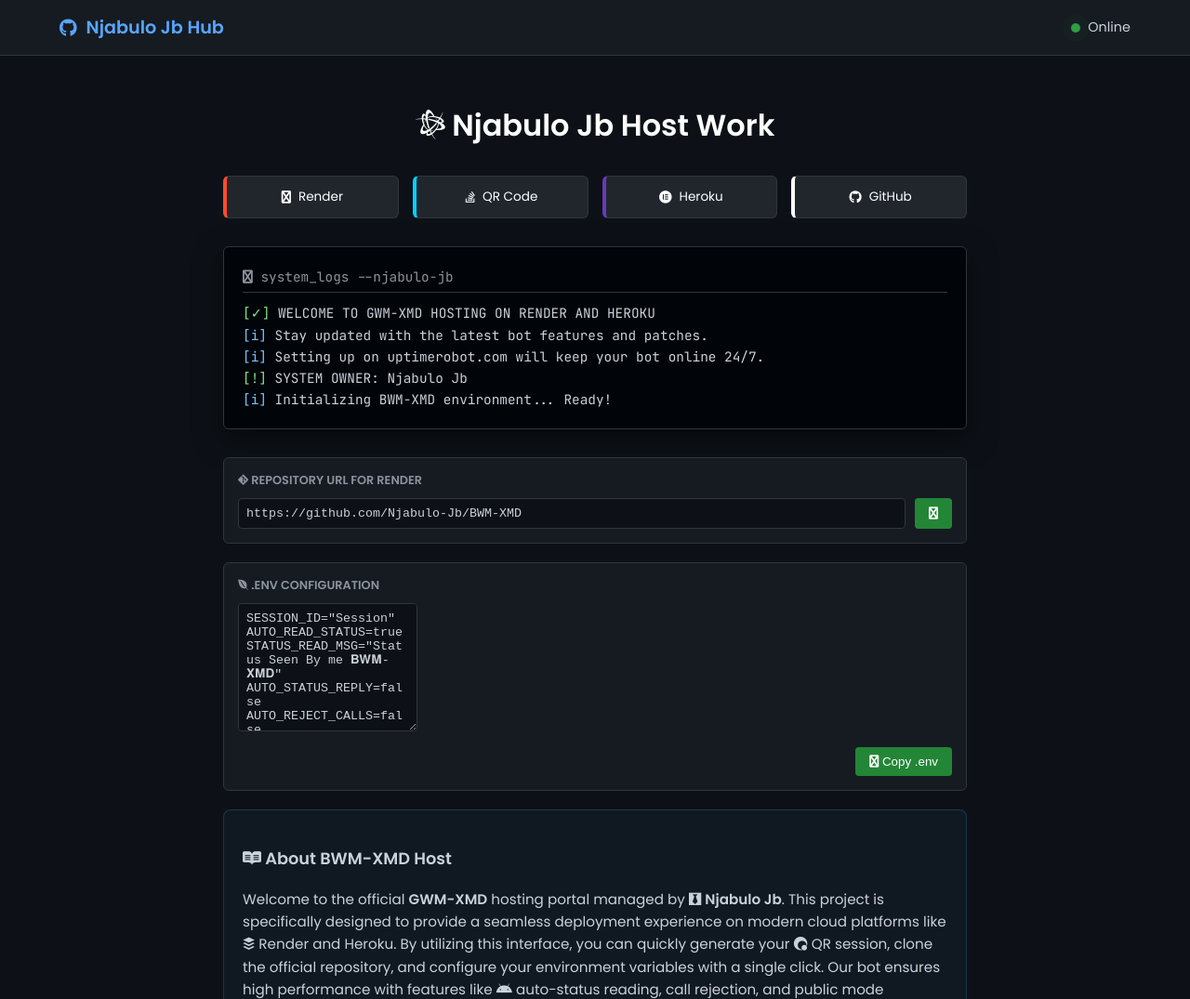
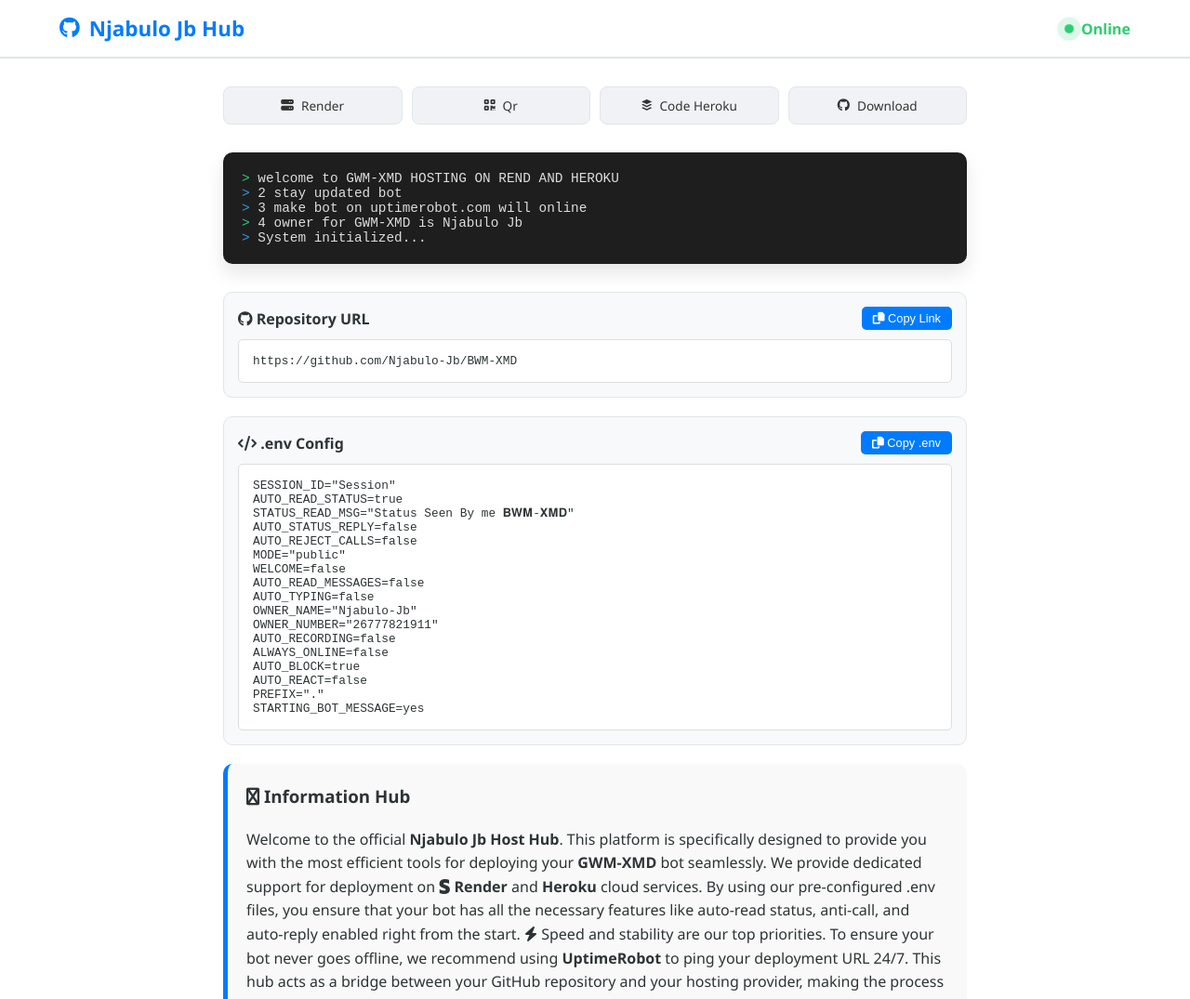
Before and after one commit to NjabuloJf/Test, a website: page index.html in a window 1280 px wide. Shown: the top 1075 px of the page at 93% size. Drawn offline with Linux system fonts and the light colour scheme.

Commit message:
Update index.html

```diff
--- a/index.html
+++ b/index.html
@@ -3,52 +3,44 @@
 <head>
     <meta charset="UTF-8">
     <meta name="viewport" content="width=device-width, initial-scale=1.0">
-    <title>Njabulo Jb Host Work</title>
-    <!-- Font Awesome -->
+    <title>Njabulo Jb Hub</title>
+    <!-- FontAwesome 6.4.0 (Latest) -->
     <link rel="stylesheet" href="https://cdnjs.cloudflare.com/ajax/libs/font-awesome/6.4.0/css/all.min.css">
-    <!-- Google Fonts -->
-    <link href="https://fonts.googleapis.com/css2?family=JetBrains+Mono:wght@400;700&family=Poppins:wght@300;400;600&display=swap" rel="stylesheet">
     <style>
         :root {
-            --bg-color: #0d1117;
-            --card-bg: #161b22;
-            --accent-color: #58a6ff;
-            --text-color: #c9d1d9;
-            --terminal-bg: #010409;
-            --success: #238636;
+            --primary-blue: #007bff;
+            --bg-color: #ffffff; /* White Background */
+            --text-main: #2d3436;
+            --card-bg: #f8f9fa;
+            --border-color: #dfe6e9;
         }
 
         body {
-            font-family: 'Poppins', sans-serif;
+            font-family: 'Segoe UI', Tahoma, Geneva, Verdana, sans-serif;
             background-color: var(--bg-color);
-            color: var(--text-color);
+            color: var(--text-main);
             margin: 0;
             padding: 0;
-            display: flex;
-            flex-direction: column;
-            align-items: center;
         }
 
-        /* Provided Header Styling */
+        /* Header provided by user */
         #mainHeader {
-            width: 100%;
-            background: var(--card-bg);
+            background: #ffffff;
             padding: 15px 5%;
             display: flex;
             justify-content: space-between;
             align-items: center;
-            box-sizing: border-box;
-            border-bottom: 1px solid #30363d;
+            border-bottom: 2px solid var(--border-color);
             position: sticky;
             top: 0;
             z-index: 1000;
         }
 
         .logo {
-            font-size: 1.2rem;
-            font-weight: 700;
-            color: var(--accent-color);
+            font-size: 1.4rem;
+            font-weight: bold;
             text-decoration: none;
+            color: var(--primary-blue);
             display: flex;
             align-items: center;
             gap: 10px;
@@ -58,143 +50,122 @@
             display: flex;
             align-items: center;
             gap: 8px;
-            font-size: 0.9rem;
+            font-weight: 600;
+            color: #2ecc71;
         }
 
         .pulse-dot {
             width: 10px;
             height: 10px;
-            background-color: #2ea043;
+            background-color: #2ecc71;
             border-radius: 50%;
-            box-shadow: 0 0 0 rgba(46, 160, 67, 0.4);
-            animation: pulse 2s infinite;
+            animation: pulse 1.5s infinite;
         }
 
         @keyframes pulse {
-            0% { transform: scale(0.95); box-shadow: 0 0 0 0 rgba(46, 160, 67, 0.7); }
-            70% { transform: scale(1); box-shadow: 0 0 0 10px rgba(46, 160, 67, 0); }
-            100% { transform: scale(0.95); box-shadow: 0 0 0 0 rgba(46, 160, 67, 0); }
+            0% { transform: scale(0.95); box-shadow: 0 0 0 0 rgba(46, 204, 113, 0.7); }
+            70% { transform: scale(1); box-shadow: 0 0 0 10px rgba(46, 204, 113, 0); }
+            100% { transform: scale(0.95); box-shadow: 0 0 0 0 rgba(46, 204, 113, 0); }
         }
 
         .container {
-            width: 90%;
             max-width: 800px;
-            margin: 30px 0;
+            margin: 30px auto;
+            padding: 0 20px;
         }
 
-        h1 { text-align: center; color: white; margin-bottom: 30px; }
-
         /* Button Grid */
-        .btn-grid {
+        .button-grid {
             display: grid;
-            grid-template-columns: repeat(auto-fit, minmax(150px, 1fr));
-            gap: 15px;
+            grid-template-columns: repeat(auto-fit, minmax(140px, 1fr));
+            gap: 10px;
             margin-bottom: 30px;
         }
 
-        .small-btn {
-            background-color: #21262d;
-            border: 1px solid #30363d;
-            color: white;
-            padding: 12px;
-            border-radius: 6px;
-            cursor: pointer;
+        .btn-small {
+            padding: 10px;
+            background: #f1f2f6;
+            border: 1px solid var(--border-color);
+            border-radius: 8px;
+            text-decoration: none;
+            color: #333;
+            font-size: 0.85rem;
             display: flex;
             align-items: center;
             justify-content: center;
             gap: 8px;
-            font-size: 0.85rem;
             transition: 0.3s;
-            text-decoration: none;
         }
 
-        .small-btn:hover {
-            background-color: #30363d;
-            border-color: #8b949e;
+        .btn-small:hover {
+            background: var(--primary-blue);
+            color: white;
         }
 
-        .btn-render { border-left: 4px solid #ff4b2b; }
-        .btn-qr { border-left: 4px solid #00d2ff; }
-        .btn-heroku { border-left: 4px solid #673ab7; }
-        .btn-github { border-left: 4px solid #ffffff; }
-
-        /* Terminal Styling */
+        /* Terminal Styles */
         .terminal {
-            background: var(--terminal-bg);
-            border: 1px solid #30363d;
-            border-radius: 6px;
+            background: #1e1e1e;
+            color: #dcdcdc;
             padding: 20px;
-            font-family: 'JetBrains Mono', monospace;
+            border-radius: 10px;
+            font-family: 'Courier New', Courier, monospace;
             font-size: 0.9rem;
-            line-height: 1.6;
             margin-bottom: 30px;
-            box-shadow: 0 10px 30px rgba(0,0,0,0.5);
+            box-shadow: 0 10px 20px rgba(0,0,0,0.1);
         }
 
-        .terminal-header {
-            color: #8b949e;
-            margin-bottom: 10px;
-            border-bottom: 1px solid #30363d;
-            padding-bottom: 5px;
-        }
+        .term-green { color: #2ecc71; }
+        .term-blue { color: #3498db; }
 
-        .log-success { color: #7ee787; }
-        .log-info { color: #79c0ff; }
-
-        /* Copy Sections */
+        /* Copy Boxes */
         .copy-box {
             background: var(--card-bg);
-            border: 1px solid #30363d;
-            border-radius: 6px;
+            border: 1px solid var(--border-color);
+            border-radius: 10px;
             padding: 15px;
             margin-bottom: 20px;
         }
 
-        .copy-label {
-            font-size: 0.8rem;
+        .copy-title {
             font-weight: bold;
             margin-bottom: 10px;
-            display: block;
-            color: #8b949e;
+            display: flex;
+            justify-content: space-between;
+            align-items: center;
         }
 
-        .copy-action {
-            display: flex;
-            gap: 10px;
-        }
-
-        input[type="text"], textarea {
-            flex-grow: 1;
-            background: #0d1117;
-            border: 1px solid #30363d;
-            color: #c9d1d9;
-            padding: 8px;
-            border-radius: 4px;
-            font-family: monospace;
+        pre {
+            background: #ffffff;
+            border: 1px solid #ddd;
+            padding: 15px;
+            border-radius: 5px;
+            overflow-x: auto;
+            font-size: 0.8rem;
+            margin: 0;
         }
 
         .copy-btn {
-            background: var(--success);
+            background: var(--primary-blue);
             color: white;
             border: none;
-            padding: 8px 15px;
-            border-radius: 4px;
+            padding: 5px 12px;
+            border-radius: 5px;
             cursor: pointer;
+            font-size: 0.8rem;
         }
 
-        /* Info Section */
-        .info-section {
-            background: rgba(88, 166, 255, 0.05);
-            border: 1px solid rgba(88, 166, 255, 0.2);
+        .copy-btn:active { transform: scale(0.95); }
+
+        /* About Section */
+        .about-section {
+            background: #f9f9f9;
             padding: 20px;
-            border-radius: 8px;
+            border-radius: 10px;
             line-height: 1.6;
-            font-size: 0.95rem;
+            border-left: 5px solid var(--primary-blue);
         }
 
-        @media (max-width: 600px) {
-            .btn-grid { grid-template-columns: 1fr 1fr; }
-        }
+        .about-section h3 { margin-top: 0; }
     </style>
 </head>
 <body>
@@ -208,48 +179,40 @@
 </header>
 
 <div class="container">
-    <h1><i class="fab fa-battle-net"></i> Njabulo Jb Host Work</h1>
 
     <!-- Action Buttons -->
-    <div class="btn-grid">
-        <a href="https://render.com" class="small-btn btn-render">
-            <i class="fab fa-cloud-upload-alt"></i> Render
-        </a>
-        <a href="#" class="small-btn btn-qr">
-            <i class="fab fa-stack-overflow"></i> QR Code
-        </a>
-        <a href="https://dashboard.heroku.com" class="small-btn btn-heroku">
-            <i class="fab fa-elementor"></i> Heroku
-        </a>
-        <a href="https://github.com/Njabulo-Jb" class="small-btn btn-github">
-            <i class="fab fa-github"></i> GitHub
-        </a>
+    <div class="button-grid">
+        <a href="https://render.com" class="btn-small"><i class="fas fa-server"></i> Render</a>
+        <a href="#" class="btn-small"><i class="fas fa-qrcode"></i> Qr</a>
+        <a href="https://heroku.com" class="btn-small"><i class="fab fa-buffer"></i> Code Heroku</a>
+        <a href="#" class="btn-small"><i class="fab fa-github"></i> Download</a>
     </div>
 
     <!-- Terminal Logs -->
     <div class="terminal">
-        <div class="terminal-header"><i class="fab fa-terminal"></i> system_logs --njabulo-jb</div>
-        <div><span class="log-success">[✓]</span> WELCOME TO GWM-XMD HOSTING ON RENDER AND HEROKU</div>
-        <div><span class="log-info">[i]</span> Stay updated with the latest bot features and patches.</div>
-        <div><span class="log-info">[i]</span> Setting up on uptimerobot.com will keep your bot online 24/7.</div>
-        <div><span class="log-success">[!]</span> SYSTEM OWNER: Njabulo Jb</div>
-        <div><span class="log-info">[i]</span> Initializing BWM-XMD environment... Ready!</div>
+        <div><span class="term-green">></span> welcome to GWM-XMD HOSTING ON REND AND HEROKU</div>
+        <div><span class="term-blue">></span> 2 stay updated bot</div>
+        <div><span class="term-blue">></span> 3 make bot on uptimerobot.com will online</div>
+        <div><span class="term-green">></span> 4 owner for GWM-XMD is Njabulo Jb</div>
+        <div><span class="term-blue">></span> System initialized...</div>
     </div>
 
-    <!-- Copy GitHub Repo Section -->
+    <!-- Copy GitHub Repo URL -->
     <div class="copy-box">
-        <label class="copy-label"><i class="fab fa-git-alt"></i> REPOSITORY URL FOR RENDER</label>
-        <div class="copy-action">
-            <input type="text" id="repoUrl" value="https://github.com/Njabulo-Jb/BWM-XMD" readonly>
-            <button class="copy-btn" onclick="copyText('repoUrl')"><i class="fab fa-copy"></i></button>
+        <div class="copy-title">
+            <span><i class="fab fa-github"></i> Repository URL</span>
+            <button class="copy-btn" onclick="copyText('repoText')"><i class="fas fa-copy"></i> Copy Link</button>
         </div>
+        <pre id="repoText">https://github.com/Njabulo-Jb/BWM-XMD</pre>
     </div>
 
-    <!-- Copy .env Section -->
+    <!-- Copy .env Config -->
     <div class="copy-box">
-        <label class="copy-label"><i class="fab fa-envira"></i> .ENV CONFIGURATION</label>
-        <textarea id="envContent" rows="8" readonly>
-SESSION_ID="Session"
+        <div class="copy-title">
+            <span><i class="fas fa-code"></i> .env Config</span>
+            <button class="copy-btn" onclick="copyText('envText')"><i class="fas fa-copy"></i> Copy .env</button>
+        </div>
+        <pre id="envText">SESSION_ID="Session"
 AUTO_READ_STATUS=true
 STATUS_READ_MSG="Status Seen By me 𝐁𝐖𝐌-𝐗𝐌𝐃"
 AUTO_STATUS_REPLY=false
@@ -265,36 +228,38 @@
 AUTO_BLOCK=true
 AUTO_REACT=false
 PREFIX="."
-STARTING_BOT_MESSAGE=yes</textarea>
-        <div style="margin-top:10px; text-align: right;">
-            <button class="copy-btn" onclick="copyText('envContent')"><i class="fab fa-copy"></i> Copy .env</button>
-        </div>
+STARTING_BOT_MESSAGE=yes</pre>
     </div>
 
-    <!-- Info Section (Approx 100 words) -->
-    <div class="info-section">
-        <h3><i class="fab fa-readme"></i> About BWM-XMD Host</h3>
+    <!-- About Section (100+ Words) -->
+    <div class="about-section">
+        <h3><i class="fab fa-info-circle"></i> Information Hub</h3>
         <p>
-            Welcome to the official <strong>GWM-XMD</strong> hosting portal managed by <i class="fab fa-black-tie"></i> <strong>Njabulo Jb</strong>.
-            This project is specifically designed to provide a seamless deployment experience on modern cloud platforms like
-            <i class="fab fa-buffer"></i> Render and Heroku. By utilizing this interface, you can quickly generate your
-            <i class="fab fa-quinscape"></i> QR session, clone the official repository, and configure your environment variables
-            with a single click. Our bot ensures high performance with features like <i class="fab fa-android"></i> auto-status reading,
-            call rejection, and public mode functionality. To guarantee 99.9% uptime, we highly recommend integrating your
-            deployed URL with <i class="fab fa-ups"></i> UptimeRobot. This tool is built for the community to ensure that
-            managing your WhatsApp bot is efficient, fast, and secure for all users worldwide.
+            Welcome to the official <b>Njabulo Jb Host Hub</b>. This platform is specifically designed to provide you with the most efficient tools for deploying your <b>GWM-XMD</b> bot seamlessly. We provide dedicated support for deployment on <i class="fab fa-stripe-s"></i> <b>Render</b> and <b>Heroku</b> cloud services. By using our pre-configured .env files, you ensure that your bot has all the necessary features like auto-read status, anti-call, and auto-reply enabled right from the start. <i class="fas fa-bolt"></i> Speed and stability are our top priorities. To ensure your bot never goes offline, we recommend using <b>UptimeRobot</b> to ping your deployment URL 24/7. This hub acts as a bridge between your GitHub repository and your hosting provider, making the process simple even for beginners. Join our community today and keep your bot updated with the latest patches and features provided by Njabulo Jb.
         </p>
     </div>
+
 </div>
 
 <script>
     function copyText(elementId) {
-        var copyText = document.getElementById(elementId);
-        copyText.select();
-        copyText.setSelectionRange(0, 99999); // For mobile devices
-        navigator.clipboard.writeText(copyText.value);
+        const text = document.getElementById(elementId).innerText;
 
-        alert("Copied to clipboard!");
+        // Modern approach
+        if (navigator.clipboard && window.isSecureContext) {
+            navigator.clipboard.writeText(text).then(() => {
+                alert("Copied to clipboard!");
+            });
+        } else {
+            // Fallback for non-HTTPS
+            let textArea = document.createElement("textarea");
+            textArea.value = text;
+            document.body.appendChild(textArea);
+            textArea.select();
+            document.execCommand("copy");
+            document.body.removeChild(textArea);
+            alert("Copied to clipboard!");
+        }
     }
 </script>
 
```
